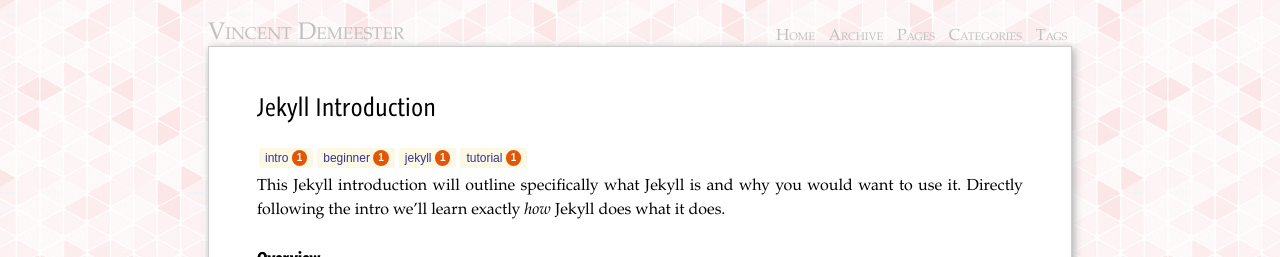
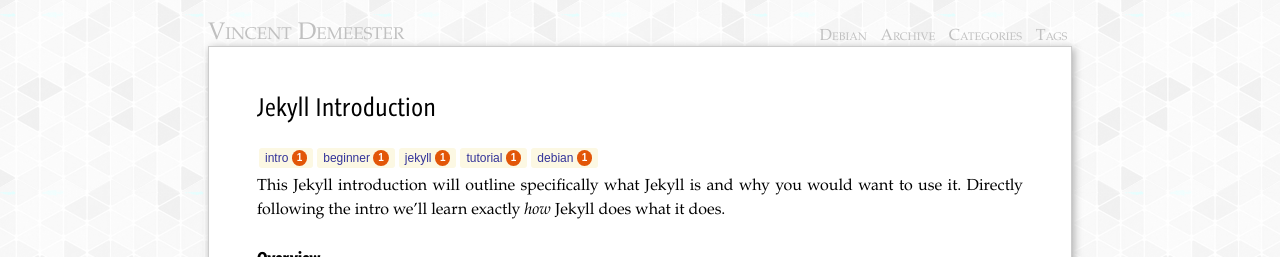
Before and after one commit to vdemeester/blog, a Jekyll site: the page built from _posts/2011-12-29-jekyll-introduction.md, in a window 1280 px wide and 900 px high. Shown: the top 257 px of the window. Built offline with Jekyll 4.4.1, drawn with Linux system fonts in a browser that asks for light colours; some web fonts are replaced; Markdown is read by kramdown in place of the engine named in the settings.

```diff
--- a/_layouts/default.html
+++ b/_layouts/default.html
@@ -4,7 +4,7 @@
 <html xmlns="http://www.w3.org/1999/xhtml" xml:lang="en" lang="en-us">
 <head>
    <meta http-equiv="content-type" content="text/html; charset=utf-8" />
-   {% if page.title %}
+   {% if page.title and page.body_class != 'home' %}
    <title>{{ page.title }} &larr; {{ site.title }}</title>
    {% else %}
    <title>{{ site.title }}</title>
@@ -46,9 +46,8 @@
         //-->
     </h1>
     <ul class="nav">
-      <li><a class="home" href="{{ HOME_PATH }}">Home</a></li>
+      <li><a  href="/debian">Debian</a></li>
       <li><a  href="/archive.html">Archive</a></li>
-      <li><a  href="/pages.html">Pages</a></li>
       <li><a  href="/categories.html">Categories</a></li>
       <li><a  href="/tags.html">Tags</a></li>
     </ul>
--- a/_posts/2011-12-29-jekyll-introduction.md
+++ b/_posts/2011-12-29-jekyll-introduction.md
@@ -1,8 +1,8 @@
 ---
 layout: post
 category : lessons
-tags : [intro, beginner, jekyll, tutorial]
-body_class : red
+tags : [intro, beginner, jekyll, tutorial, debian]
+body_class : gray
 ---
 {% include setup %}
 
```
